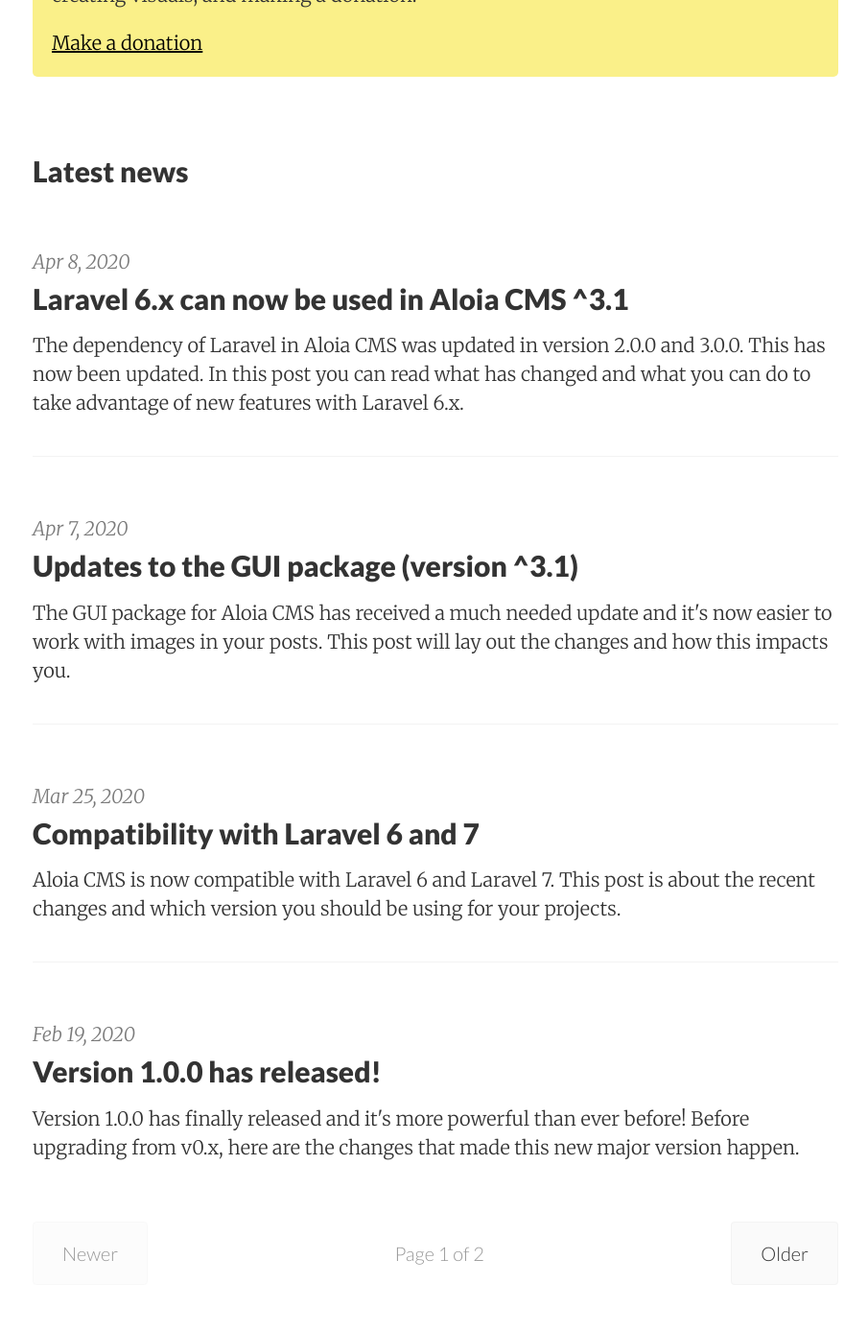
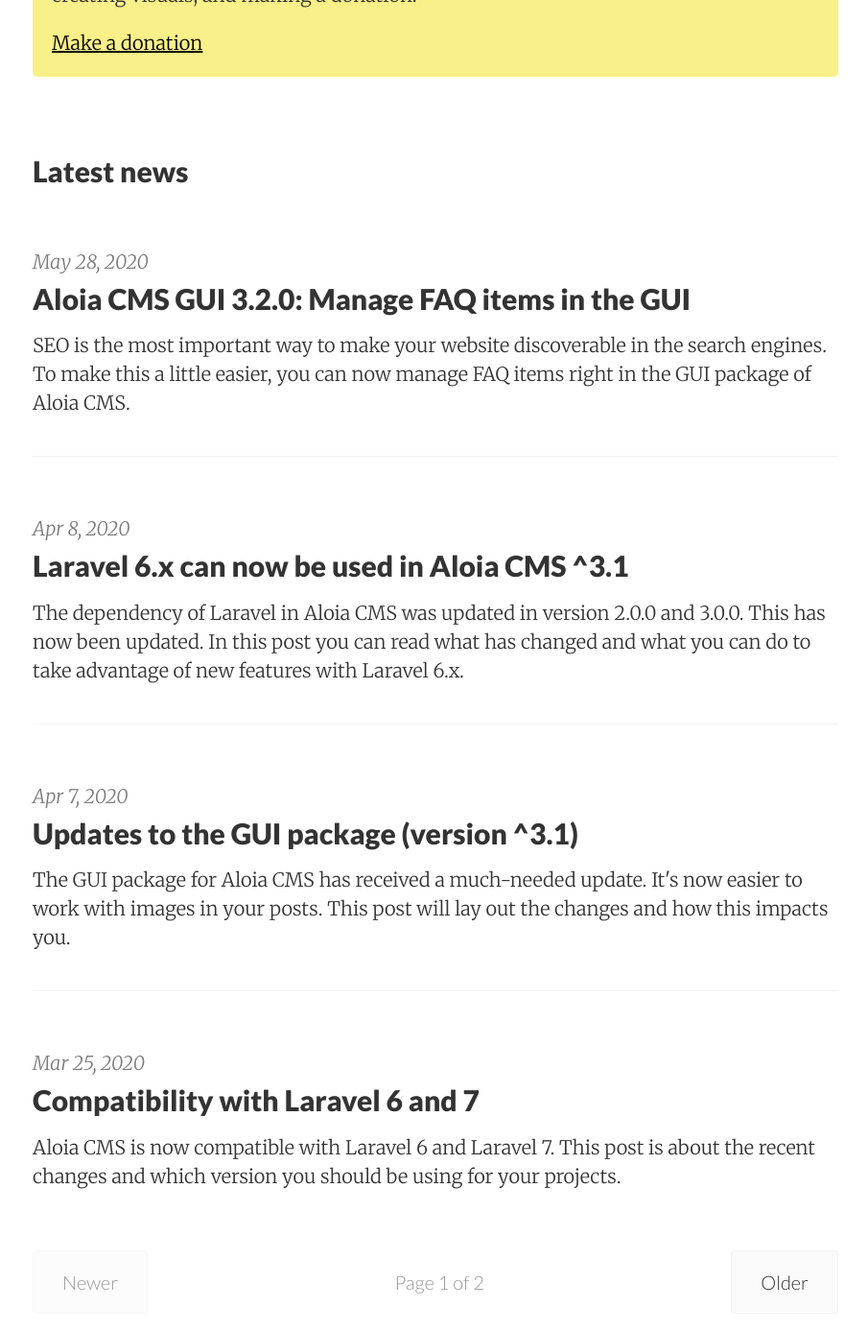
Before and after one commit to roelofjan-elsinga/aloia-cms-website, a Jekyll site: the page built from index.html, in a window 1280 px wide and 1400 px high, scrolled down 1605 px. Shown: the top 1387 px of the window at 96% size, without its empty margins (186-1091 px from the left). Built offline with Jekyll 4.4.1, drawn with Linux system fonts in a browser that asks for light colours; nearby versions of some CDN libraries; the list of posts is cut into pages by our own code; comment, search, counter and statistics services are not loaded.

Commit message:
Added Aloia CMS GUI 3.2.0 announcement

```diff
--- a/_posts/2020-04-08-updates-to-gui-package.md
+++ b/_posts/2020-04-08-updates-to-gui-package.md
@@ -4,7 +4,7 @@
 categories: product
 permalink: /articles/updates-to-gui-package-3-1
 summary: |
-    The GUI package for Aloia CMS has received a much needed update and it's now easier to work with
+    The GUI package for Aloia CMS has received a much-needed update. It's now easier to work with
     images in your posts. This post will lay out the changes and how this impacts you.
 ---
 
--- /dev/null
+++ b/_posts/2020-05-28-manage-faq-items-in-gui-package.md
@@ -0,0 +1,19 @@
+---
+title:  "Aloia CMS GUI 3.2.0: Manage FAQ items in the GUI"
+date:   2020-05-28 12:00:00 +0200
+permalink: /articles/manage-faq-items-in-gui-package
+summary: |
+    SEO is the most important way to make your website discoverable in the search engines. To make this a little easier,
+    you can now manage FAQ items right in the GUI package of Aloia CMS.
+---
+
+SEO is the most important way to make your website discoverable in the search engines. To make this a little easier,
+you can now manage FAQ items right in the GUI package of Aloia CMS. This allows more people to build content that's
+search engine friendly.
+
+FAQ items for articles and blog posts are a great way to make your content more discoverable. When your FAQ items
+get chosen as the most helpful by Google, you could get a lot more search traffic from this. To increase the chances
+you can benefit from this, we've baked it right into the CMS GUI. You can choose to not use this as well of course.
+
+If you're using the core CMS only, you won't notice this change at all, as this is something you could have implemented
+yourself since version 1.0.0.
```
